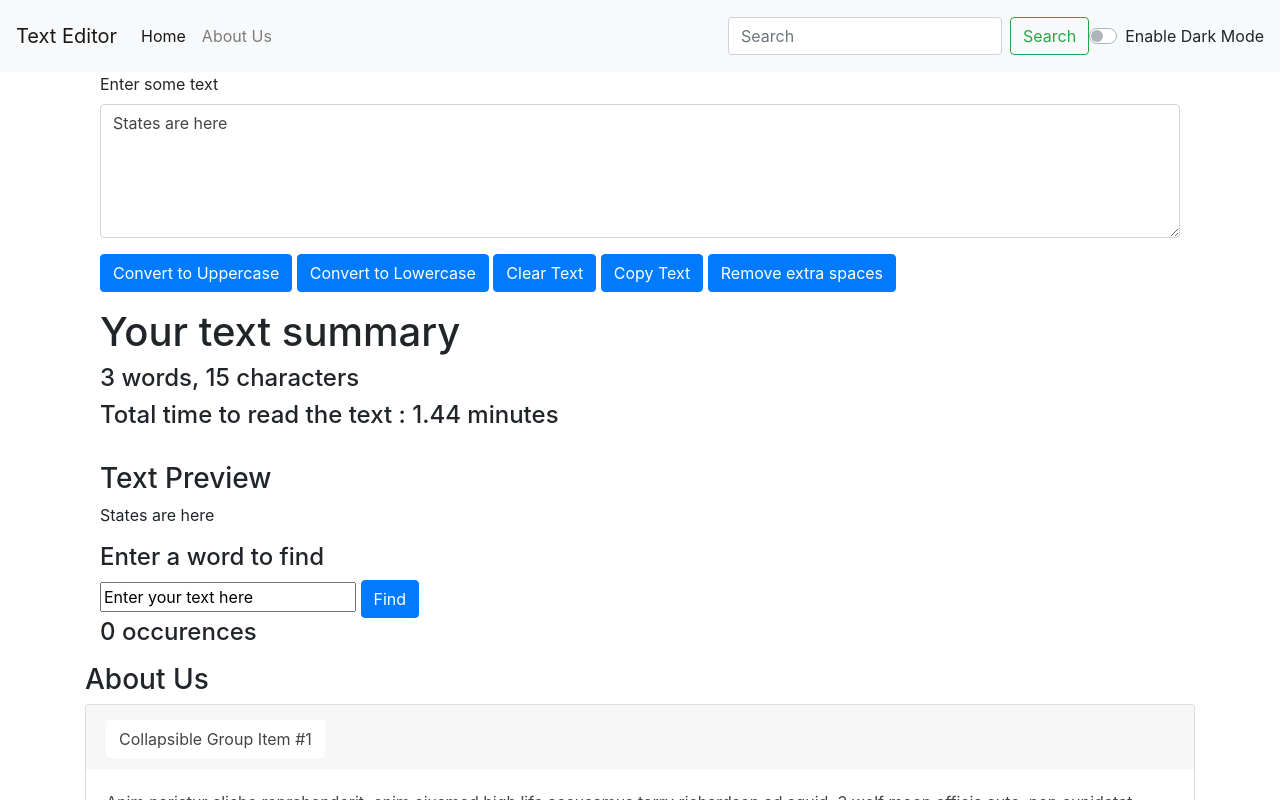
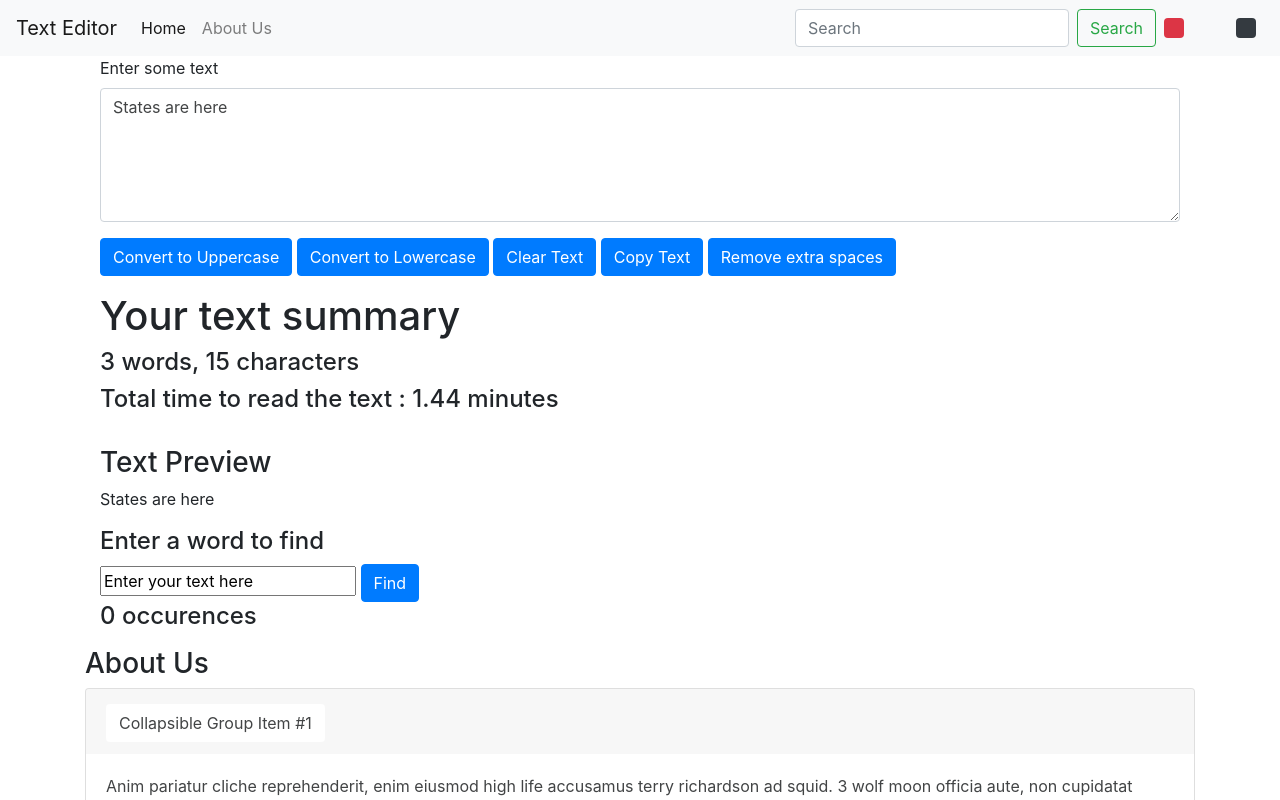
Before and after one commit to muhammadabdullah660/Text-Editor, a React (Create React App) app: page / in a window 1280 px wide. Shown: the top 800 px of the page. Built offline with nearby package versions, Linux system fonts and the light colour scheme.

Commit message:
toggling between different color modes(not optimized)

```diff
--- a/src/App.js
+++ b/src/App.js
@@ -7,7 +7,16 @@ import TextForm from "./Components/TextForm/TextForm";
 function App() {
   const [mode, setmode] = useState("light");
   const [alert, setalert] = useState(null);
-  const toggleMode = () => {
+  const removeClass = () => {
+    document.body.classList.remove("bg-light");
+    document.body.classList.remove("bg-dark");
+    document.body.classList.remove("bg-danger");
+  };
+
+  const toggleMode = (cls) => {
+    removeClass();
+    document.body.classList.add("bg-" + cls);
+    //setmode(cls);
     if (mode === "light") {
       setmode("dark");
       showAlert("Dark mode has been enabled", "warning");
--- a/src/Components/Navbar/MyNavbar.js
+++ b/src/Components/Navbar/MyNavbar.js
@@ -47,18 +47,43 @@ export default function MyNavbar(props) {
             Search
           </button>
         </form>
+        <div className="d-flex">
+          <div
+            className="bg-danger rounded mx-2"
+            style={{ height: "20px", width: "20px" }}
+            onClick={() => {
+              props.toggleMode("danger");
+            }}
+          ></div>{" "}
+          <div
+            className="bg-light rounded mx-2"
+            style={{ height: "20px", width: "20px" }}
+            onClick={() => {
+              props.toggleMode("light");
+            }}
+          ></div>{" "}
+          <div
+            className="bg-dark rounded mx-2"
+            style={{ height: "20px", width: "20px" }}
+            onClick={() => {
+              props.toggleMode("dark");
+            }}
+          ></div>
+        </div>
         {/* Switch Button */}
-        <div className="custom-control custom-switch my-3">
+        {/* <div className="custom-control custom-switch my-3">
           <input
             type="checkbox"
             className="custom-control-input"
             id="customSwitch1"
-            onClick={props.toggleMode}
+            onClick={() => {
+              props.toggleMode(null);
+            }}
           />
           <label className="custom-control-label" htmlFor="customSwitch1">
-            Enable Dark Mode
+            Toggle Mode
           </label>
-        </div>
+        </div> */}
       </div>
     </nav>
   );
```
